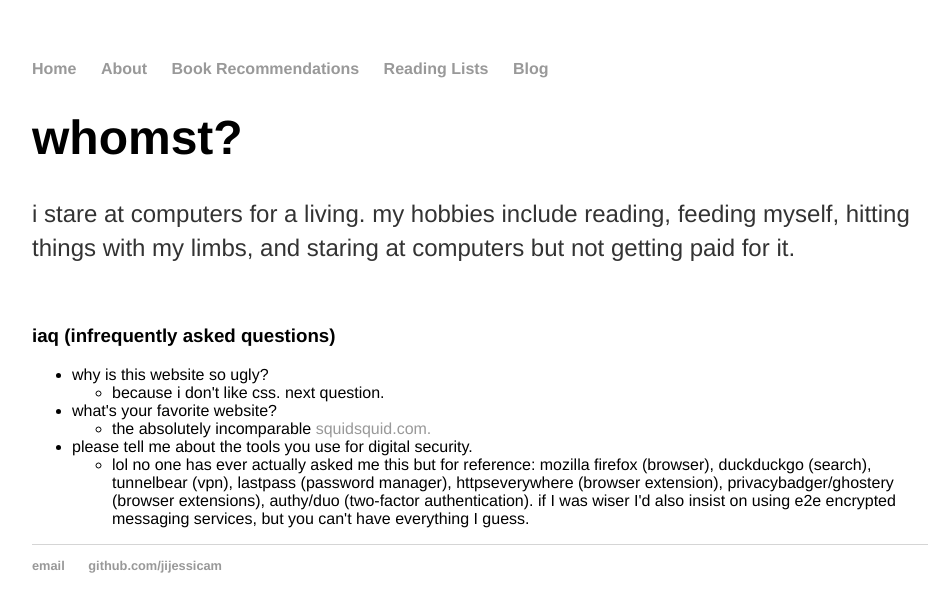
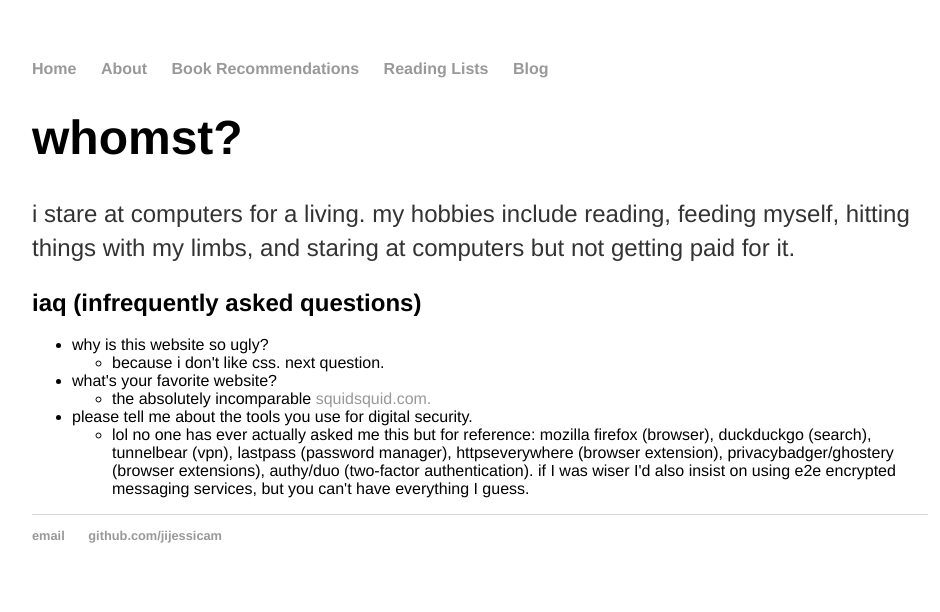
Before and after one commit to jijessicam/jijessicam.github.io, a Jekyll site: the page built from about/index.html, in a window 1280 px wide. Shown: the top 612 px of the page, without its empty margins (160-1100 px from the left). Built offline with Jekyll 4.4.1, drawn with Linux system fonts in a browser that asks for light colours.

```diff
--- a/about/index.html
+++ b/about/index.html
@@ -6,8 +6,7 @@ title: whomst?
 <p>
 	i stare at computers for a living. my hobbies include reading, feeding myself, hitting things with my limbs, and staring at computers but not getting paid for it.
 </p>
-<br>
-<h3>iaq (infrequently asked questions)</h3>
+<h2>iaq (infrequently asked questions)</h2>
 <ul>
   <li>why is this website so ugly?</li>
 	<ul>
```
